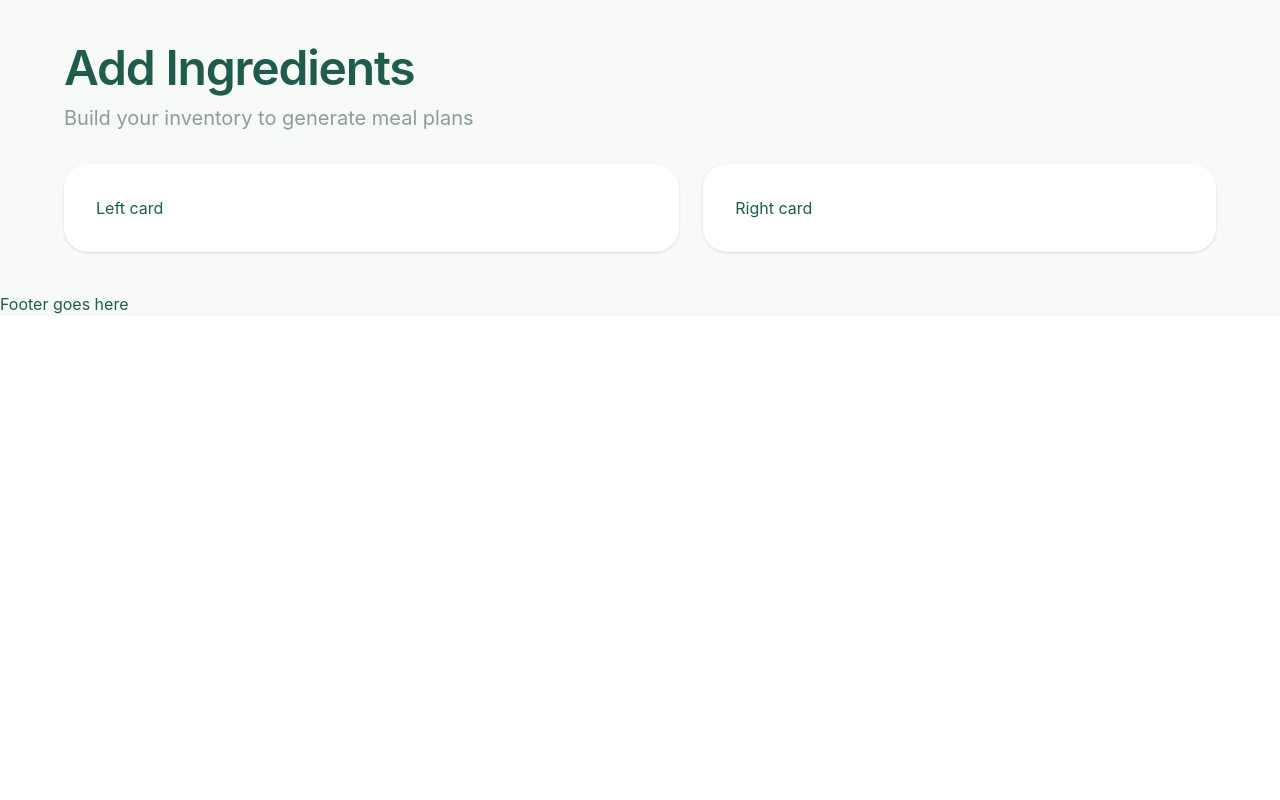
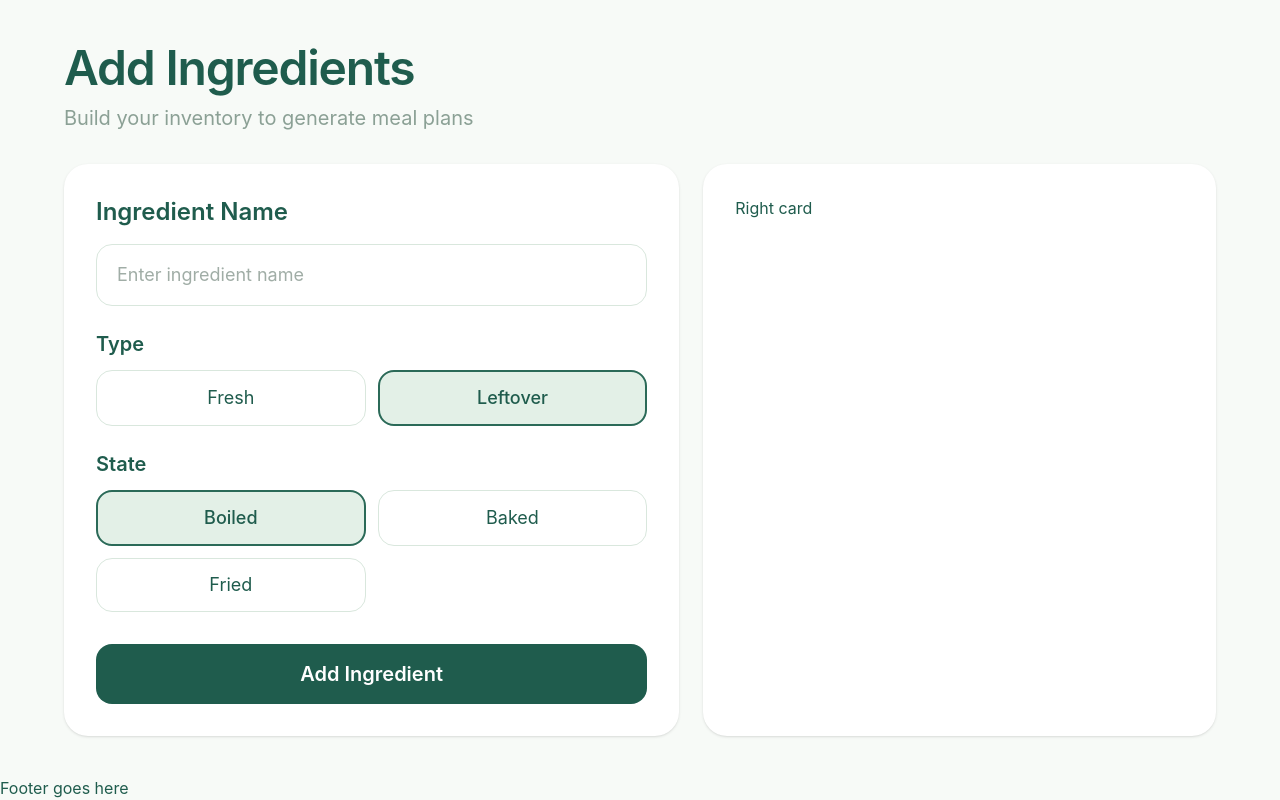
Before and after one commit to TatevikTadevosyan86/PlanEat, a React app in the folder frontend/: page / in a window 1280 px wide. Shown: the part 741-1541 px from the top of the page. Before the commit the page ends 1057 px from the top, so only its background shows below. Built offline with nearby package versions, Linux system fonts and the light colour scheme; the HTML template or start-up script is replaced by a standard one.

Commit message:
Build the form card

```diff
--- a/frontend/src/pages/Home.jsx
+++ b/frontend/src/pages/Home.jsx
@@ -78,7 +78,47 @@ function Home() {
 </section>
 <section className="mt-8 grid gap-6 lg:grid-cols-[1.2fr_1fr]">
   <article className="rounded-3xl bg-white p-8 shadow-sm">
-    Left card
+    <>
+  <h3 className="text-2xl font-semibold text-[#1f5c4d]">Ingredient Name</h3>
+
+  <input
+    type="text"
+    placeholder="Enter ingredient name"
+    className="mt-4 w-full rounded-2xl border border-[#d9e7dd] px-5 py-4 text-lg text-[#1f5c4d] outline-none placeholder:text-[#a0ada6]"
+  />
+
+  <div className="mt-6">
+    <p className="mb-3 text-xl font-semibold text-[#1f5c4d]">Type</p>
+    <div className="grid grid-cols-2 gap-3">
+      <button className="rounded-2xl border border-[#d9e7dd] px-4 py-3 text-lg text-[#1f5c4d]">
+        Fresh
+      </button>
+      <button className="rounded-2xl border-2 border-[#2b6a58] bg-[#e3f0e7] px-4 py-3 text-lg font-medium text-[#1f5c4d]">
+        Leftover
+      </button>
+    </div>
+  </div>
+
+  <div className="mt-6">
+    <p className="mb-3 text-xl font-semibold text-[#1f5c4d]">State</p>
+    <div className="grid grid-cols-2 gap-3">
+      <button className="rounded-2xl border-2 border-[#2b6a58] bg-[#e3f0e7] px-4 py-3 text-lg font-medium text-[#1f5c4d]">
+        Boiled
+      </button>
+      <button className="rounded-2xl border border-[#d9e7dd] px-4 py-3 text-lg text-[#1f5c4d]">
+        Baked
+      </button>
+      <button className="rounded-2xl border border-[#d9e7dd] px-4 py-3 text-lg text-[#1f5c4d]">
+        Fried
+      </button>
+    </div>
+  </div>
+
+  <button className="mt-8 w-full rounded-2xl bg-[#1f5c4d] px-6 py-4 text-xl font-semibold text-white">
+    Add Ingredient
+  </button>
+</>
+
   </article>
 
   <article className="rounded-3xl bg-white p-8 shadow-sm">
```
